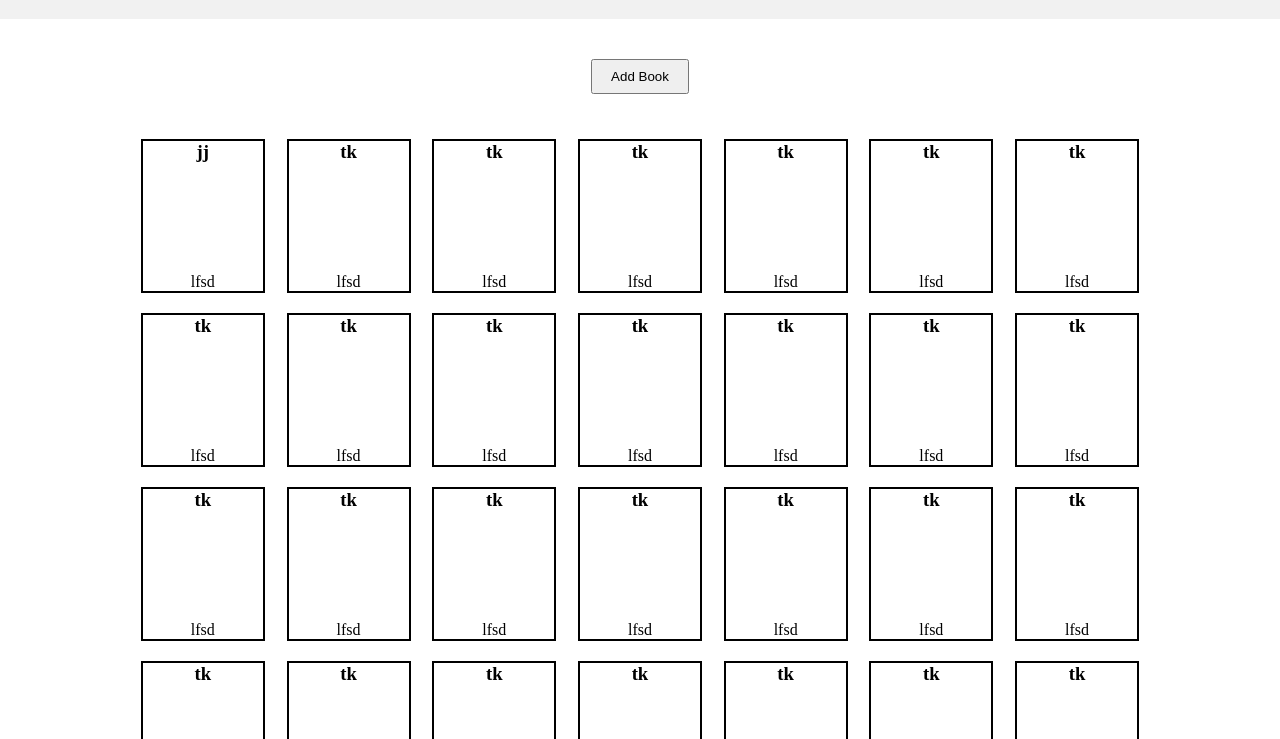
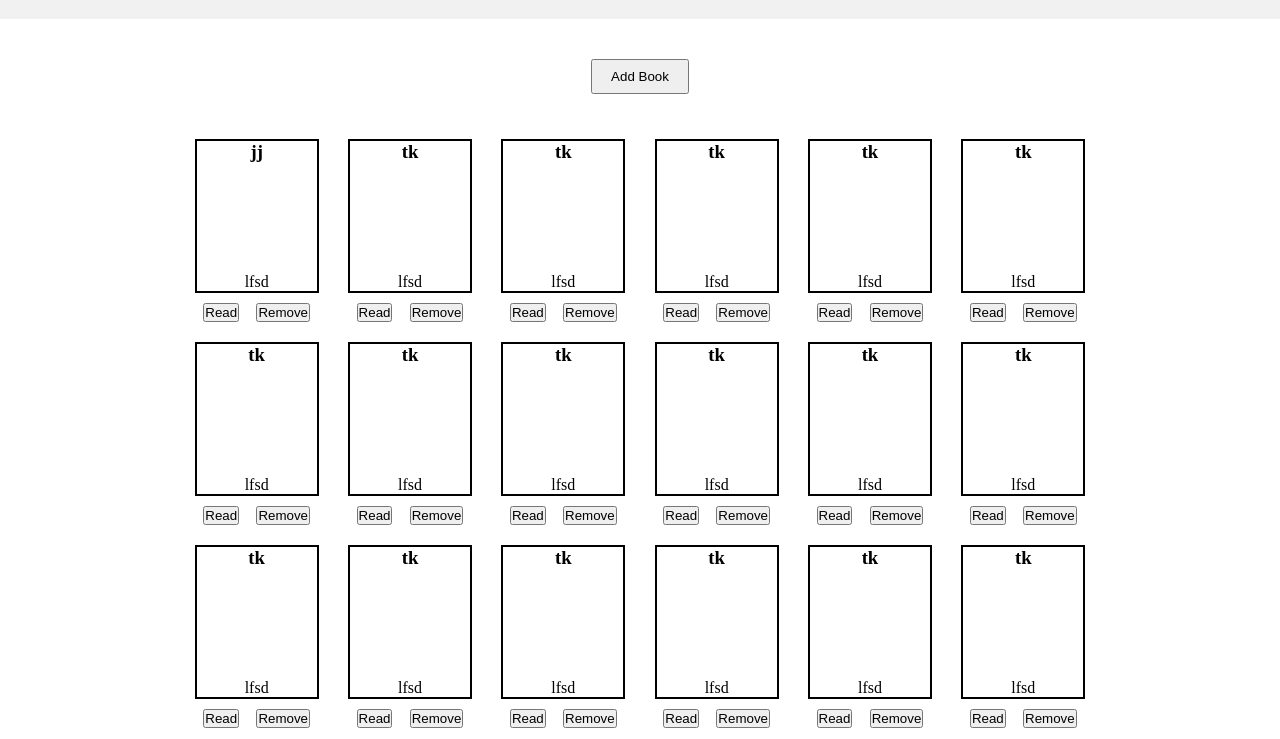
Before and after one commit to yaswanth-vakkala/Library_js, a plain HTML site: page index.html in a window 1280 px wide. Shown: the part 61-800 px from the top of the page. Drawn offline with Linux system fonts and the light colour scheme.

Commit message:
add read and remove buttons to layout

```diff
--- a/script.js
+++ b/script.js
@@ -60,7 +60,11 @@ function displayBooks() {
       <div class="card" >
         <div><h3>${curr.title}</h3></div>
         <div><p>${curr.author}</p></div>
-      </div>
+        </div>
+        <div class="actions">
+          <div><button>Read</button></div>
+          <div><button>Remove</button></div>
+        </div>
     `;
     area.appendChild(child);
   });
--- a/styles.css
+++ b/styles.css
@@ -29,11 +29,12 @@
 .catalog {
   display: flex;
   justify-content: space-around;
-  width: 1000px;
+  width: 900px;
   margin: auto;
   flex-wrap: wrap;
-  height: 400px;
+  height: auto;
   gap:20px;
+  margin-bottom: 100px;
 }
 
 .card {
@@ -45,3 +46,13 @@
   border: 2px solid black;
   text-align: center;
 }
+
+.actions{
+  display: flex;
+  justify-content: space-around;
+  margin-top: 10px;
+}
+
+.actions button{
+  cursor: pointer;
+}
```
